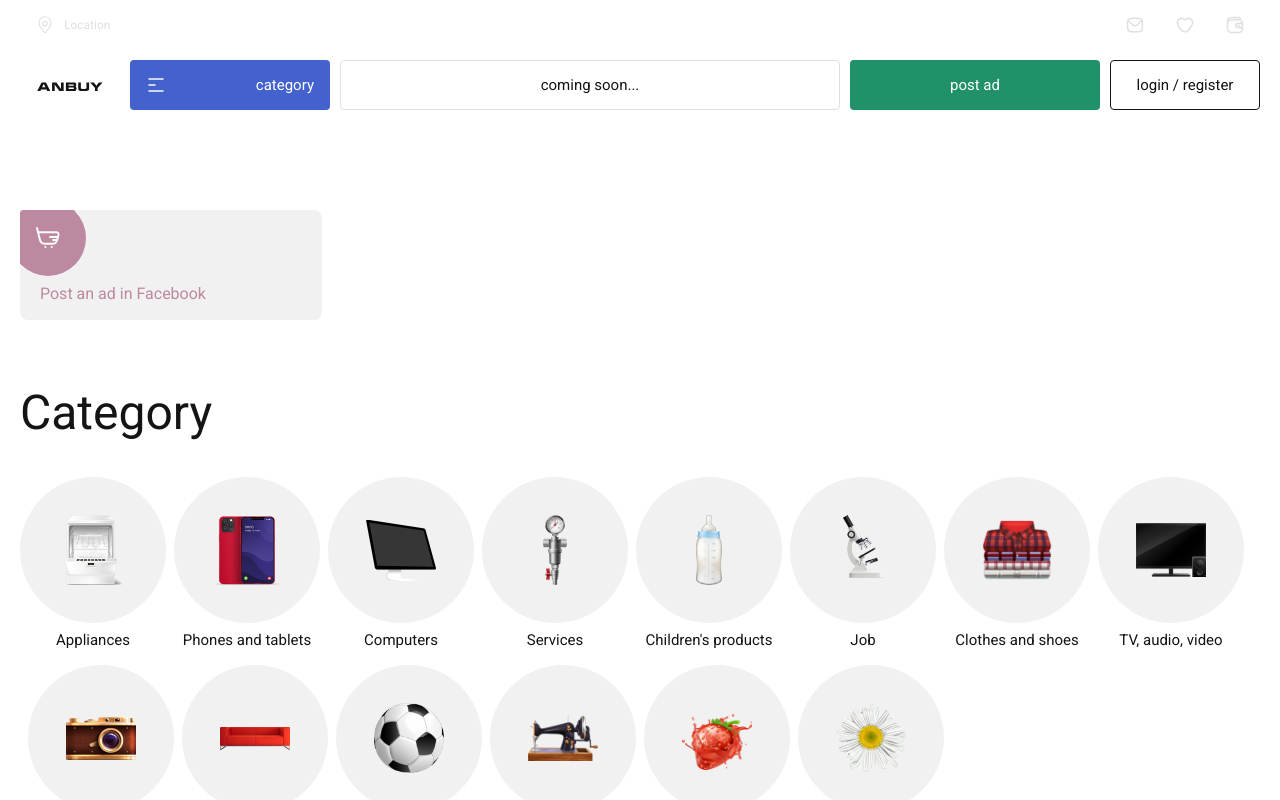
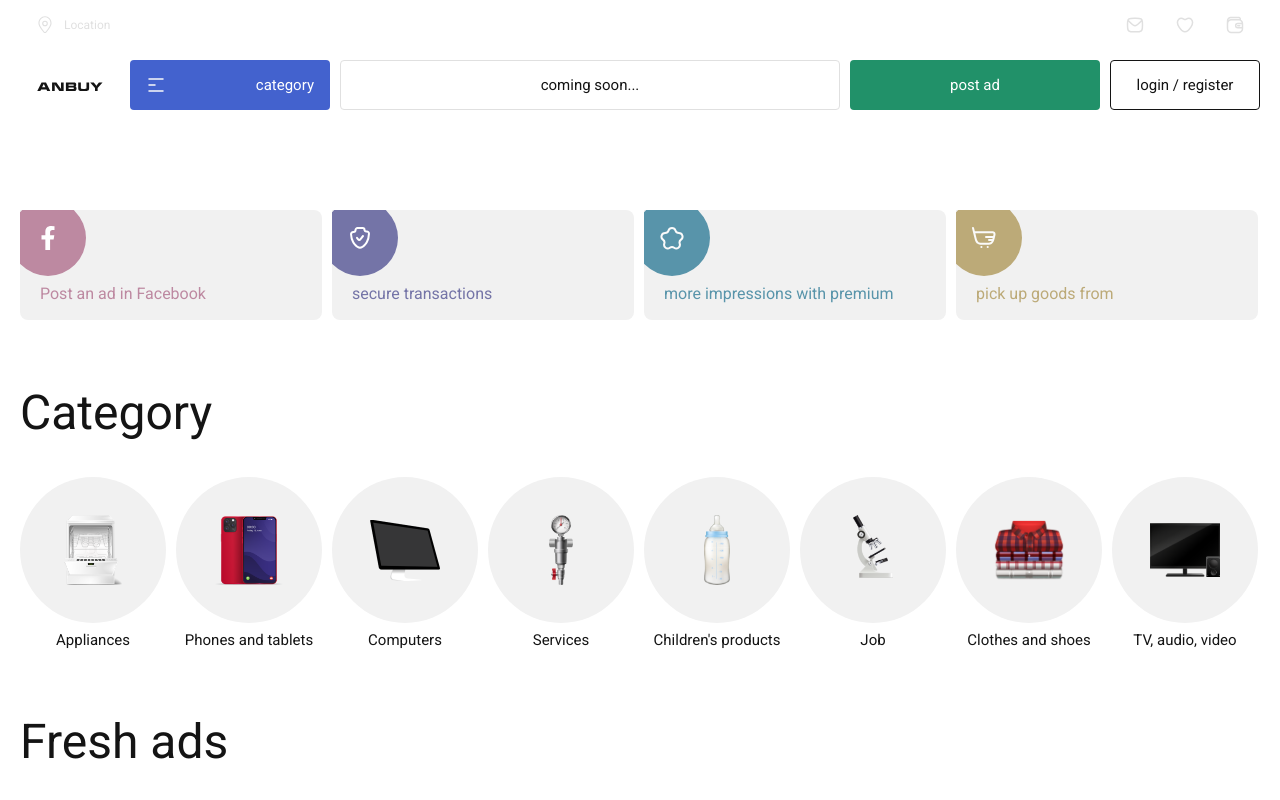
Before and after one commit to wiopriph/triangle, a Nuxt app: page / in a window 1280 px wide. Shown: the top 800 px of the page. Built offline with nearby package versions, Linux system fonts and the light colour scheme.

Commit message:
Добавлен vue-awesome-swiper

```diff
--- a/components/Category/Card.vue
+++ b/components/Category/Card.vue
@@ -65,6 +65,7 @@ $iconWidth: 146px;
   align-items: center;
   justify-content: center;
   width: $iconWidth;
+  max-width: $iconWidth;
   color: $ui-color-text-black;
   text-decoration: none;
 
--- /dev/null
+++ b/components/Category/List.vue
@@ -0,0 +1,49 @@
+<script>
+import { directive } from 'vue-awesome-swiper';
+import { CATEGORIES } from '~/constants/categories';
+import 'swiper/css/swiper.css';
+
+export default {
+  directives: {
+    swiper: directive,
+  },
+
+  data() {
+    return {
+      categories: CATEGORIES,
+      swiperOption: {
+        spaceBetween: 10,
+        slidesPerView: 'auto',
+        slidesPerGroup: 1,
+
+        // @todo: запилить навигацию
+        // navigation: {
+        //   nextEl: '.swiper-button-next',
+        //   prevEl: '.swiper-button-prev',
+        // },
+      },
+    };
+  },
+};
+</script>
+
+<template>
+  <div v-swiper="swiperOption" :class="$style.root">
+    <div class="swiper-wrapper">
+      <CategoryCard
+        v-for="item in categories"
+        :key="item.type"
+        :alias="item.type"
+        :icon="item.img"
+        :label="item.label"
+        class="swiper-slide"
+      />
+    </div>
+  </div>
+</template>
+
+<style lang="scss" module>
+.root {
+  overflow: hidden;
+}
+</style>
--- /dev/null
+++ b/components/Teaser/List.vue
@@ -0,0 +1,51 @@
+<script>
+import { directive } from 'vue-awesome-swiper';
+import { TEASER_SLIDES } from '~/mocks/teaser';
+
+import 'swiper/css/swiper.css';
+
+export default {
+  directives: {
+    swiper: directive,
+  },
+
+  data() {
+    return {
+      teaserSlides: TEASER_SLIDES,
+      swiperOption: {
+        spaceBetween: 10,
+        slidesPerView: 'auto',
+        slidesPerGroup: 1,
+
+        // @todo: запилить навигацию
+        // navigation: {
+        //   nextEl: '.swiper-button-next',
+        //   prevEl: '.swiper-button-prev',
+        // },
+      },
+    };
+  },
+};
+</script>
+
+<template>
+  <div v-swiper="swiperOption" :class="$style.root">
+    <div class="swiper-wrapper">
+      <TeaserCard
+        v-for="item in teaserSlides"
+        :key="item.type"
+        :title="item.title"
+        :icon="item.icon"
+        :url="item.url"
+        :color="item.color"
+        class="swiper-slide"
+      />
+    </div>
+  </div>
+</template>
+
+<style lang="scss" module>
+.root {
+  overflow: hidden;
+}
+</style>
--- a/mocks/teaser.js
+++ b/mocks/teaser.js
@@ -1,9 +1,27 @@
 const TEASER_SLIDES = [
   {
     title: 'Post an ad in Facebook',
+    icon: 'fb',
+    url: '/',
+    color: '#BD89A1',
+  },
+  {
+    title: 'secure transactions',
+    icon: 'shield',
+    url: '/',
+    color: '#7474A7',
+  },
+  {
+    title: 'more impressions with premium',
+    icon: 'star',
+    url: '/',
+    color: '#5894AA',
+  },
+  {
+    title: 'pick up goods from',
     icon: 'buy',
-    url: 'google.com',
-    color: '#BD89A1',
+    url: '/',
+    color: '#BCAA78',
   },
 ];
 
--- a/nuxt.config.js
+++ b/nuxt.config.js
@@ -43,7 +43,9 @@ export default {
   },
 
   // Plugins to run before rendering page: https://go.nuxtjs.dev/config-plugins
-  plugins: [],
+  plugins: [
+    { src: '@/plugins/vue-awesome-swiper', mode: 'client' },
+  ],
 
   // Auto import components: https://go.nuxtjs.dev/config-components
   components: true,
--- a/package.json
+++ b/package.json
@@ -19,7 +19,9 @@
     "cssnano": "5.1.13",
     "cssnano-preset-advanced": "5.3.8",
     "nuxt": "2.15.8",
+    "swiper": "5.4.5",
     "vue": "2.7.10",
+    "vue-awesome-swiper": "4.1.1",
     "vue-server-renderer": "2.7.10",
     "vue-template-compiler": "2.7.10"
   },
--- a/pages/index.vue
+++ b/pages/index.vue
@@ -1,33 +1,12 @@
 <template>
   <div :class="$style.root">
-    <div :class="$style.teaser">
-      <TeaserCard
-        v-for="item in teaserSlides"
-        :key="item.type"
-        :title="item.title"
-        :icon="item.icon"
-        :url="item.url"
-        :color="item.color"
-      />
-    </div>
+    <TeaserList :class="$style.teaser" />
 
     <h2 :class="$style.title">
       Category
     </h2>
 
-    <ul :class="$style.categories">
-      <li
-        v-for="item in categories"
-        :key="item.type"
-        :class="$style.category"
-      >
-        <CategoryCard
-          :alias="item.type"
-          :icon="item.img"
-          :label="item.label"
-        />
-      </li>
-    </ul>
+    <CategoryList :class="$style.category" />
 
     <h2 :class="$style.title">
       Fresh ads
@@ -40,18 +19,9 @@
 </template>
 
 <script>
-import { CATEGORIES } from '~/constants/categories';
-import { TEASER_SLIDES } from '~/mocks/teaser';
 
 export default {
   name: 'IndexPage',
-
-  data() {
-    return {
-      categories: CATEGORIES,
-      teaserSlides: TEASER_SLIDES,
-    };
-  },
 };
 </script>
 
@@ -60,6 +30,10 @@ export default {
   @include ui-simple-container;
   margin-top: 160px; // @todo: fix header
   padding: 24px 20px;
+
+  //@include md {
+  //  padding: 24px 0;
+  //}
 }
 
 .teaser {
@@ -67,21 +41,11 @@ export default {
   margin-bottom: 64px;
 }
 
+.category {
+  margin-bottom: 64px;
+}
+
 .title {
   margin-bottom: 36px;
 }
-
-.categories {
-  display: flex;
-  flex-wrap: wrap;
-  margin-bottom: 64px;
-}
-
-.category {
-  margin-bottom: 16px;
-
-  & + & {
-    margin-left: 8px;
-  }
-}
 </style>
--- /dev/null
+++ b/plugins/vue-awesome-swiper.js
@@ -0,0 +1,4 @@
+import Vue from 'vue';
+import VueAwesomeSwiper from 'vue-awesome-swiper';
+
+Vue.use(VueAwesomeSwiper);
```
Also changed, not shown: 1 other file (tests, documents, lock files or other folders).
